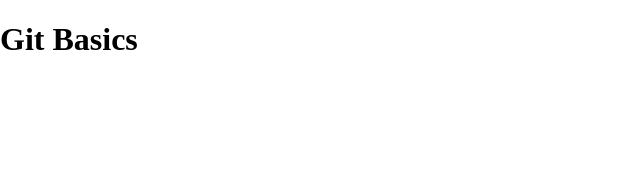
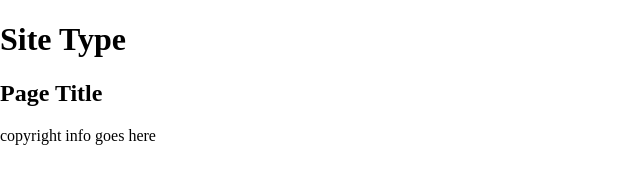
Before and after one commit to ILund528/git-basics, a plain HTML site: page index.html in a window 1280 px wide. Shown: the whole page, without its empty margins (0-640 px from the left). Drawn offline with nearby package versions, Linux system fonts and the light colour scheme.

Commit message:
added more info to the template

```diff
--- a/index.html
+++ b/index.html
@@ -18,13 +18,15 @@
 
 <body>
   <header>
-    <h1>Git Basics</h1>
+    <h1>Site Type</h1>
   </header>
   <nav id="pageNav">
   </nav>
   <main>
+    <h2>Page Title</h2>
   </main>
   <footer>
+    copyright info goes here
   </footer>
   <script>
     //use the modernizr load to load up external scripts. This will load the scripts asynchronously, but the order listed matters. Although it will load all scripts in parallel, it will execute them in the order listed
```
